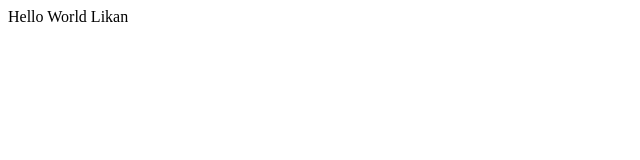
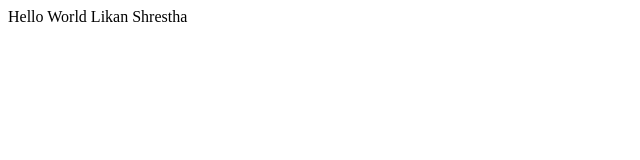
Before and after one commit to Likanstha/getting.ready.for.web.development, a plain HTML site: page index.html in a window 1280 px wide. Shown: the full height of the page, 0-640 px from the left. Drawn offline with Linux system fonts and the light colour scheme.

Commit message:
Update index.html

```diff
--- a/index.html
+++ b/index.html
@@ -7,6 +7,6 @@
     <title>Document</title>
 </head>
 <body>
-    Hello World Likan
+    Hello World Likan Shrestha
 </body>
 </html>
```
